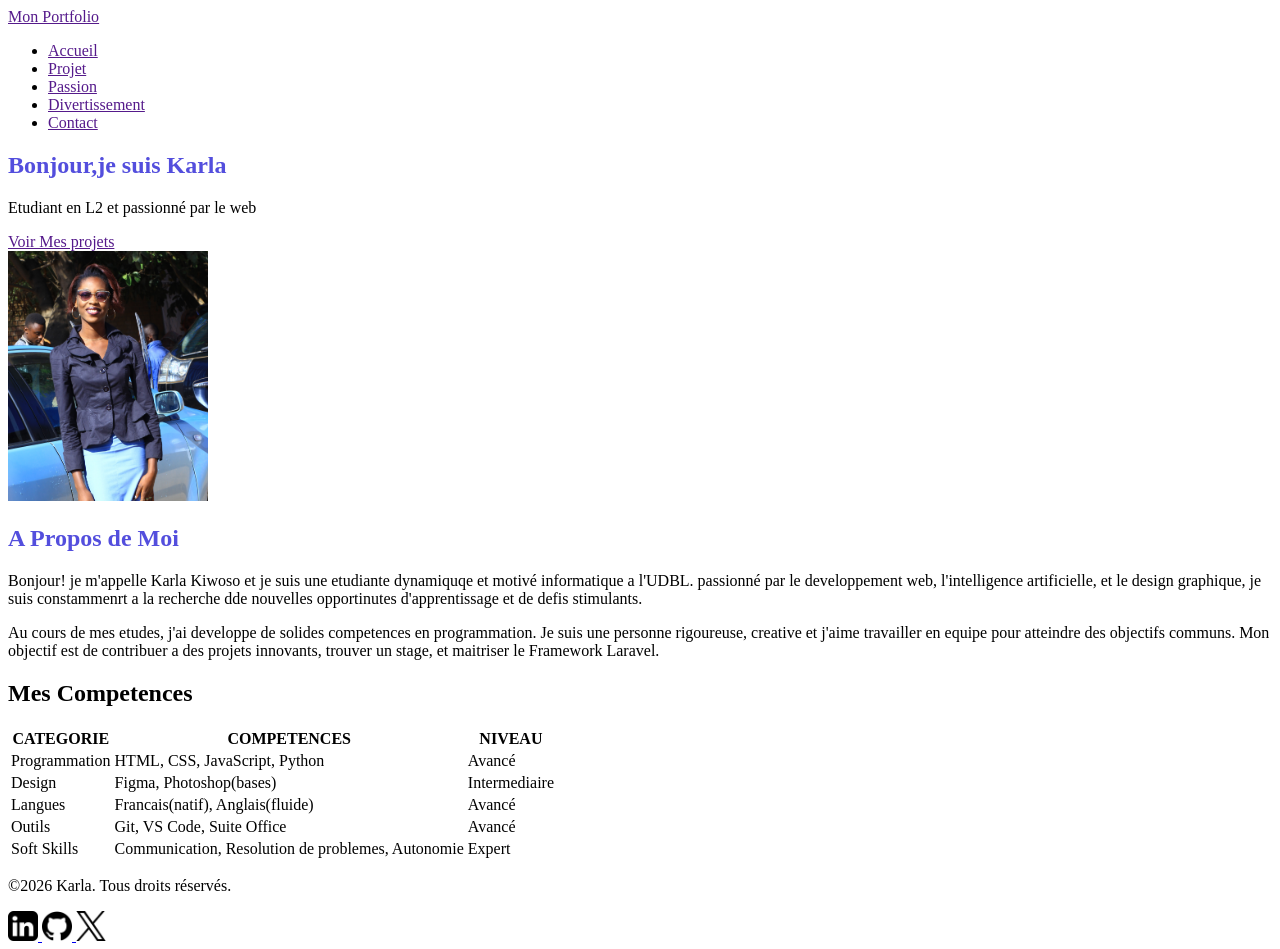
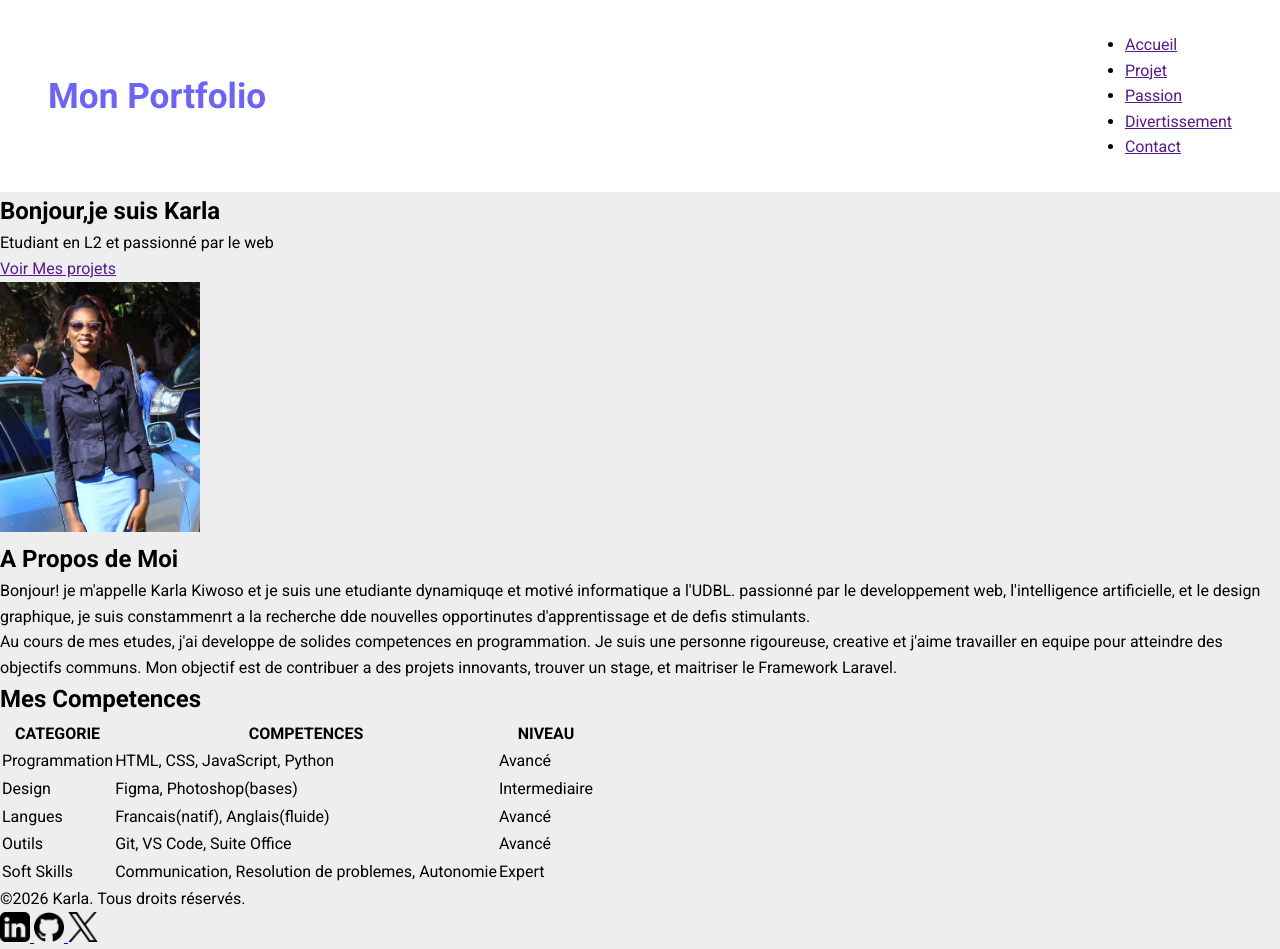
Before and after one commit to karla-bella/Mon-Portfolio-2026, a plain HTML site: page index.html in a window 1280 px wide. Drawn offline with Linux system fonts and the light colour scheme.

Commit message:
stylisation du header

```diff
--- a/CSS/style.css
+++ b/CSS/style.css
@@ -7,6 +7,32 @@
     --gris-tres-clair: #f8f8f8;
     --gris-clair : #eee;
 }
-h1{
-    color: var(--violet-fonce);
+*{
+    margin : 0;
+    padding: 0;
+    box-sizing: border-box;
 }
+body{
+    background-color: var(--gris-clair);
+    font-family:Roboto, sans-serif;
+    line-height: 1.6;
+
+}
+header{
+    background-color: white;
+    box-shadow: 2px 6px 10px black rgb(0, 0, 0,0.05);
+    position:sticky;
+    top: 0;
+    z-index: 1000;
+    display: flex ;
+    justify-content: space-between;
+    align-items: center;
+    padding: 2rem 3rem;
+}
+header div a{
+    text-decoration: none;
+    font-size: 2.2rem;
+    font-weight: bold;
+    color: var(--violet-doux);
+
+}
--- a/index.html
+++ b/index.html
@@ -5,6 +5,9 @@
     <meta name="viewport" content="width=device-width, initial-scale=1.0">
     <title>Mon Portfolio</title>
     <link rel="stylesheet" href="CSS/style.css">
+    <link rel="preconnect" href="https://fonts.googleapis.com">
+    <link rel="preconnect" href="https://fonts.gstatic.com" crossorigin>
+    <link href="https://fonts.googleapis.com/css2?family=Roboto:ital,wght@0,100..900;1,100..900&display=swap" rel="stylesheet">
 </head>
 <body>
     <header>
```
